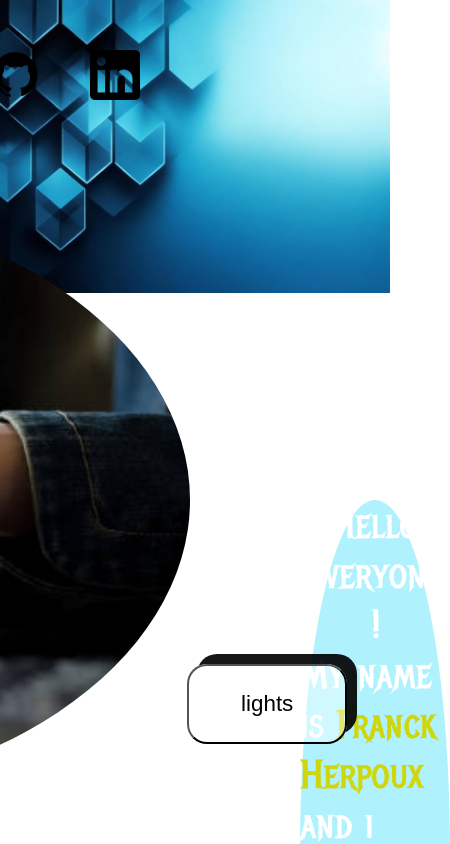
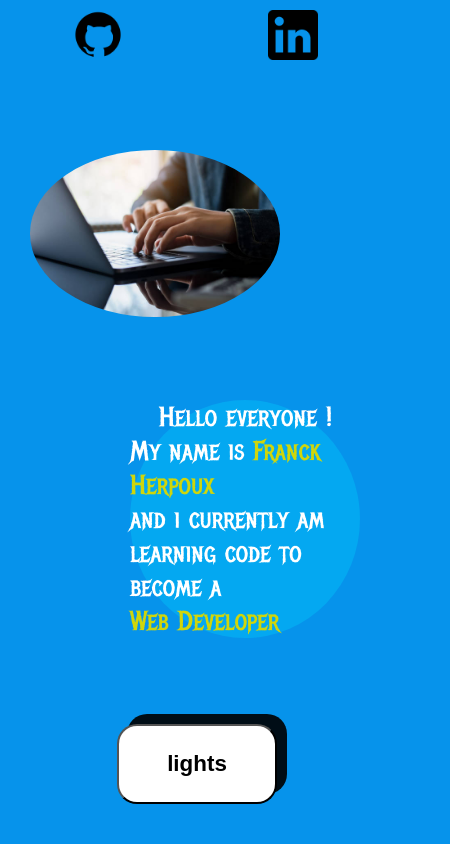
Before and after one commit to Moonlow31/port-folio, a plain HTML site: page index.html in a window 390 px wide. Shown: the top 844 px of the page, 450 px wide, since content can reach past the window. Drawn offline with Linux system fonts and the light colour scheme.

Commit message:
responsive

```diff
--- a/index.html
+++ b/index.html
@@ -4,7 +4,7 @@
     <meta charset="UTF-8">
     <meta name="viewport" content="width=device-width, initial-scale=1.0">
     <title>Mon Port-Folio</title>
-    <link rel="stylesheet" href="style.css"/>
+    <link rel="stylesheet" href="style.css">
 </head>
 <body>
     <section class="aboutMe">
@@ -20,14 +20,14 @@
             Web Developer
         </p>
     </section>
-    <img id="photo" src="./Image/photo.jpg" alt="photo"/>
+    <img id="photo" src="./Image/photo.jpg" alt="photo">
     <button id="switchButton">lights</button>
     <nav id="liens">
         <a target="_blank" href="https://github.com/Moonlow31">
-            <img id="logoGithub" src="./Image/logo-github.png" alt="Github"/>
+            <img id="logoGithub" src="./Image/logo-github.png" alt="Github">
         </a>
         <a target="_blank" href="https://www.linkedin.com/in/franck-herpoux-9844261b9/">
-            <img id="logoLinkedin" src="./Image/logo-linkedin.png" alt="linkedin"/>
+            <img id="logoLinkedin" src="./Image/logo-linkedin.png" alt="linkedin">
         </a>
     </nav>
     <script src="script.js"></script>
--- a/style.css
+++ b/style.css
@@ -21,8 +21,8 @@ nav {
     justify-content: space-between;
     height: auto;
     width: 150px;
-    right: 250px;
-    top: 50px;
+    right: calc(100vw/9);
+    top: calc(100vh/22);
 }
 
 #logoLinkedin {
@@ -37,8 +37,8 @@ nav {
 
 .aboutMe {
     position: absolute;
-    top: 500px;
-    left: 300px;
+    top: calc(100vh/2.4);
+    left: calc(100vw/7);
     border-radius: 60%;
     background-color: rgba(0, 214, 252, 0.314);
     font-family: "metal_mania";
@@ -62,24 +62,67 @@ nav {
 #photo {
     position: absolute;
     height: 600px;
-    right: 200px;
-    top: 200px;
+    right: calc(100vw/17);
+    top: calc(100vh/6);
     border-radius: 50%;
 }
 
 #switchButton {
     position: absolute;
-    bottom: 100px;
-    left: 48%;
+    bottom: calc(100vh/16);
+    left: calc(100vw/2);
     height: 80px;
     width: 160px;
     border-radius: 20px;
     font-size: 1.4rem;
-    background-color: rgba(255, 255, 255, 0.406);
-    perspective: 23rem;
+    font-weight: 600;
+    background-color: rgb(255, 255, 255);
     box-shadow: 10px -10px rgba(0, 0, 0, 0.911);
 }
 
 .switchLights {
     background-image: url(./Image/image\ de\ fond\ dark.jpg);
 }
+
+@media only screen and (max-width: 390px) {
+    body {
+        background-image: none;
+        background-color: rgb(6, 147, 235);
+    }
+
+    nav {
+        position: fixed;
+        display: flex;
+        justify-content: space-around;
+        width: 100%;
+        top: 10px;
+        right: 0;
+    }
+
+    #photo {
+        height: auto;
+        width: 250px;
+        right: auto;
+        top: 150px;
+        left: 30px;
+    }
+
+    .aboutMe {
+        width: 230px;
+        height: auto;
+        font-size: 1.7rem;
+        top: 400px;
+        left: 130px;
+    }
+
+    #switchButton {
+        position: fixed;
+        left: 30%;
+        bottom: 40px;
+    }
+
+    .switchLights {
+        background-image: none;
+        background-color: rgb(7, 61, 95);
+    }
+}
```
